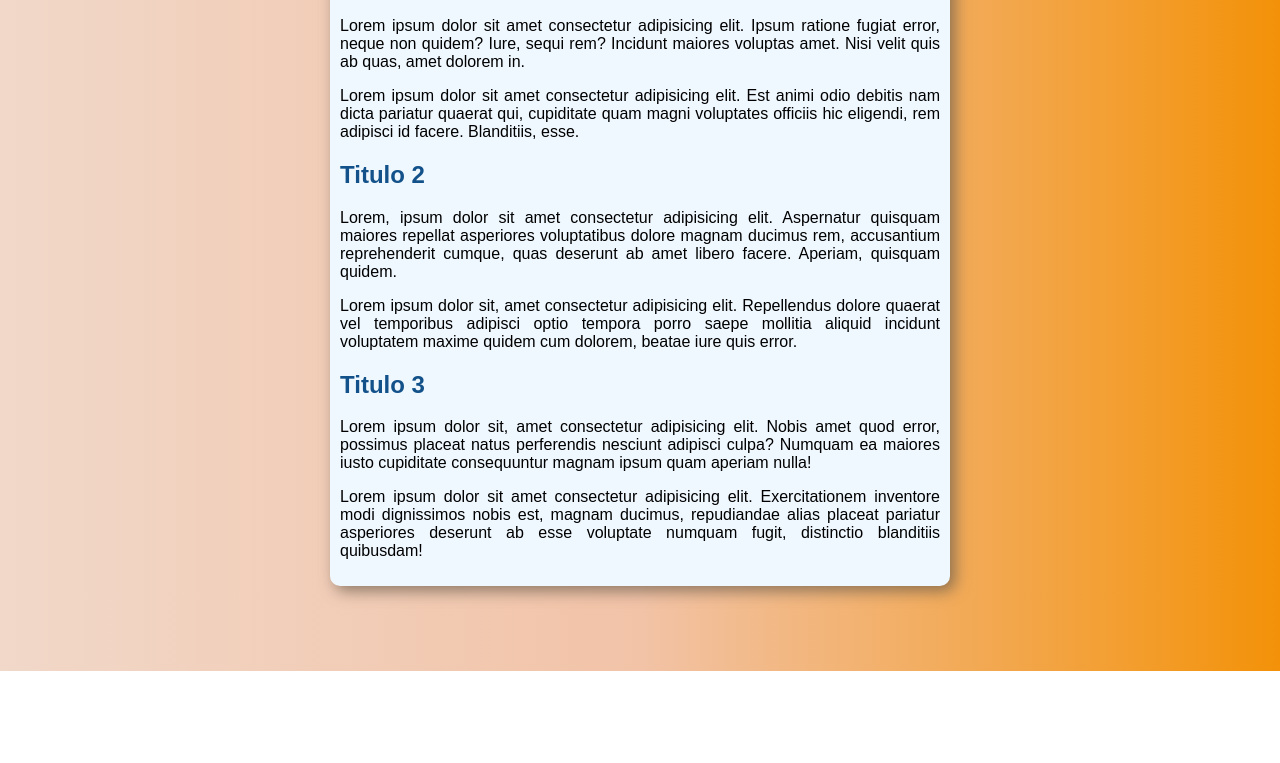
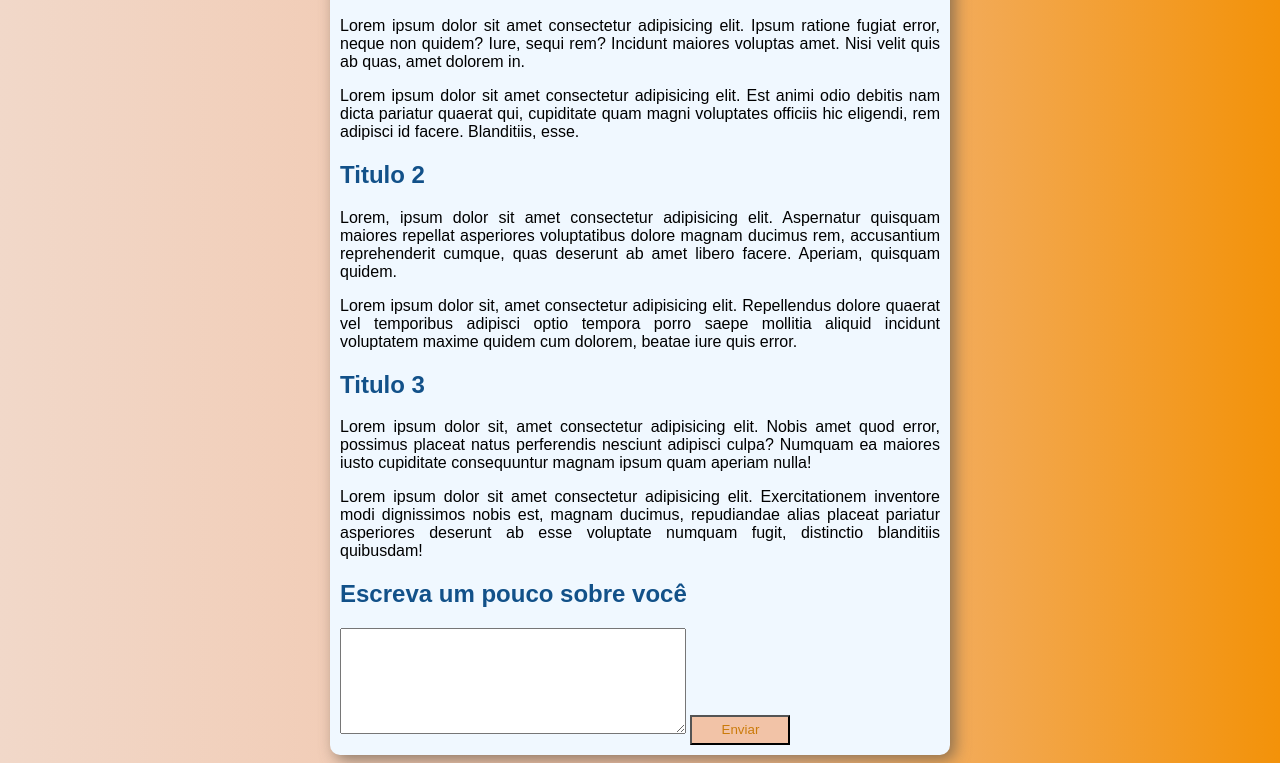
Before and after one commit to Lucas300/Curso_HTML5_CSS3, a plain HTML site: page exercicios/modulo 2/cor03/cor03.html in a window 1280 px wide. Shown: the part 129-892 px from the top of the page. Before the commit the page ends 800 px from the top, so only its background shows below. Drawn offline with Linux system fonts and the light colour scheme.

Commit message:
adicionando um text area e um butão

```diff
--- a/exercicios/modulo 2/cor03/cor03.html
+++ b/exercicios/modulo 2/cor03/cor03.html
@@ -19,6 +19,11 @@
         <h2>Titulo 3</h2>
         <p>Lorem ipsum dolor sit, amet consectetur adipisicing elit. Nobis amet quod error, possimus placeat natus perferendis nesciunt adipisci culpa? Numquam ea maiores iusto cupiditate consequuntur magnam ipsum quam aperiam nulla!</p>
         <p>Lorem ipsum dolor sit amet consectetur adipisicing elit. Exercitationem inventore modi dignissimos nobis est, magnam ducimus, repudiandae alias placeat pariatur asperiores deserunt ab esse voluptate numquam fugit, distinctio blanditiis quibusdam!</p>
+        <h2>Escreva um pouco sobre você</h2>
+        <textarea>
+
+        </textarea>
+        <button>Enviar</button>
     </main>
 </body>
 </html>
--- a/exercicios/modulo 2/cor03/style.css
+++ b/exercicios/modulo 2/cor03/style.css
@@ -25,3 +25,14 @@ h1{
 h2{
     color: #125189;
 }
+textarea{
+    height: 100px;
+    width: 340px;
+    color: blue;
+}
+button{
+    width: 100px;
+    height: 30px;
+    color: #cb7b0b;
+    background-color: #f2c3a7;
+}
```
